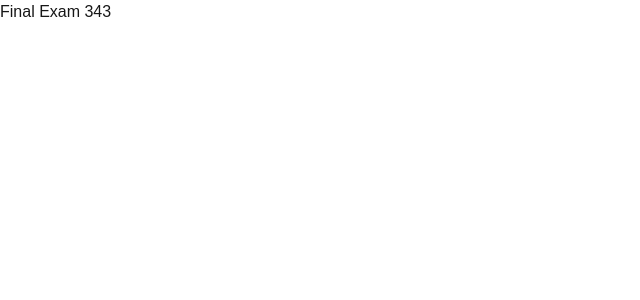
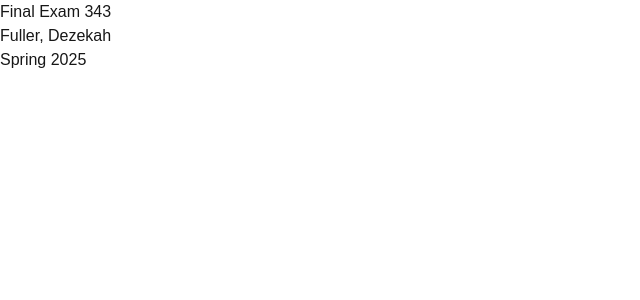
Before and after one commit to Dezekah/final343, a Next.js app: page / in a window 1280 px wide. Shown: the top 300 px of the page, without its empty margins (0-640 px from the left). Built offline with nearby package versions, Linux system fonts and the light colour scheme.

Commit message:
modify homepage

```diff
--- a/src/app/page.jsx
+++ b/src/app/page.jsx
@@ -2,6 +2,8 @@ export default function Home() {
   return (
     <>
       <h1>Final Exam 343</h1>
+      <h2>Fuller, Dezekah</h2>
+      <h3>Spring 2025</h3>
 
     </>
   )
```
